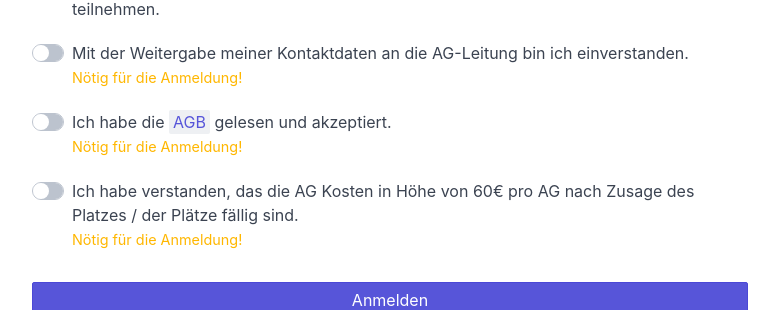
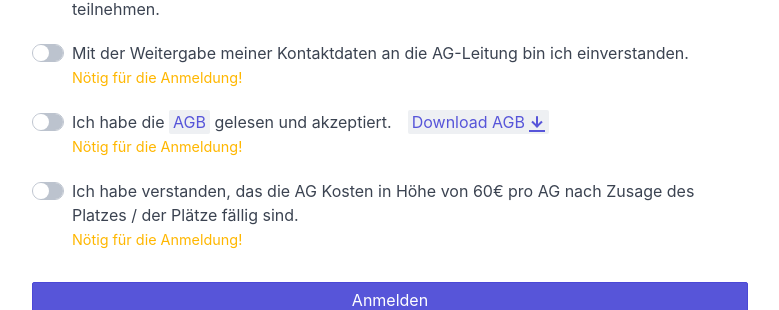
Before and after one commit to akleber/apparatus, a Flask app: page /event/a526e980-a014-41cc-b03d-33d09c09a16a/view in a window 1280 px wide. Shown: the part 1411-1721 px from the top of the page, without its empty margins (128-907 px from the left). Run offline with Flask 2, Linux system fonts and the light colour scheme; data comes from the database, SQL or seed files in the repository.

Commit message:
download agb as txt

```diff
--- a/app/routes.py
+++ b/app/routes.py
@@ -8,10 +8,13 @@ from flask import (
     abort,
     request,
     g,
+    send_file
 )
 import markdown
 import uuid
 import time
+import io
+from datetime import datetime
 from flask_wtf import FlaskForm
 from wtforms import (StringField, BooleanField, RadioField, EmailField, TelField)
 from wtforms.validators import InputRequired, Length, Email
@@ -164,6 +167,28 @@ def legal(eventID):
         "legal.html", event_data=event_data
     )
 
+@app.route("/event/<uuid:eventID>/legal/download")
+def legal_download(eventID):
+    cur = get_db().execute(
+        "SELECT title, legal FROM event WHERE eventID = ?", (str(eventID),)
+    )
+    rv = cur.fetchone()
+    if not rv:
+        app.logger.error(f"legal_download: eventID unknown")
+        return abort(404)
+
+    event_data = dict(rv)
+    timestamp = datetime.utcnow().strftime("%d.%m.%Y")
+
+    legal_plain = event_data['legal'].replace("#### ", "").replace("### ", "").replace("## ", "").replace("\.", ".").replace("_", "")
+
+    legal_txt = f"{legal_plain}\n\nHeruntergeladen am {timestamp}\n"
+    legal_filename = f"AGB_{ event_data['title'].replace(' ', '_') }.txt"
+
+    f = io.BytesIO(legal_txt.encode('utf-8'))
+
+    return send_file(f, as_attachment=True, download_name=legal_filename, cache_timeout=0)
+
 
 @app.route("/event/<uuid:eventID>/banner.jpg")
 def eventBanner(eventID):
--- a/app/routesEventAdmin.py
+++ b/app/routesEventAdmin.py
@@ -8,7 +8,6 @@ from htmldocx import HtmlToDocx
 import markdown
 from io import BytesIO
 import uuid
-from datetime import datetime
 import shortuuid
 
 
--- a/app/templates/register.html
+++ b/app/templates/register.html
@@ -150,7 +150,9 @@
           <input type="checkbox" required>
           <i class="form-icon"></i> Ich habe die <span class="label"><a
               href="{{ url_for('legal', eventID=event_data.eventID) }}" target="_blank">AGB</a></span> gelesen und
-          akzeptiert.<br />
+          akzeptiert.&emsp;<span class="label"><a
+              href="{{ url_for('legal_download', eventID=event_data.eventID) }}">Download AGB <i
+                class="icon icon-download"></i></a></span><br />
           <span class="text-small text-warning">Nötig für die Anmeldung!</span>
         </label>
       </div>
```
Also changed, not shown: README.md.
